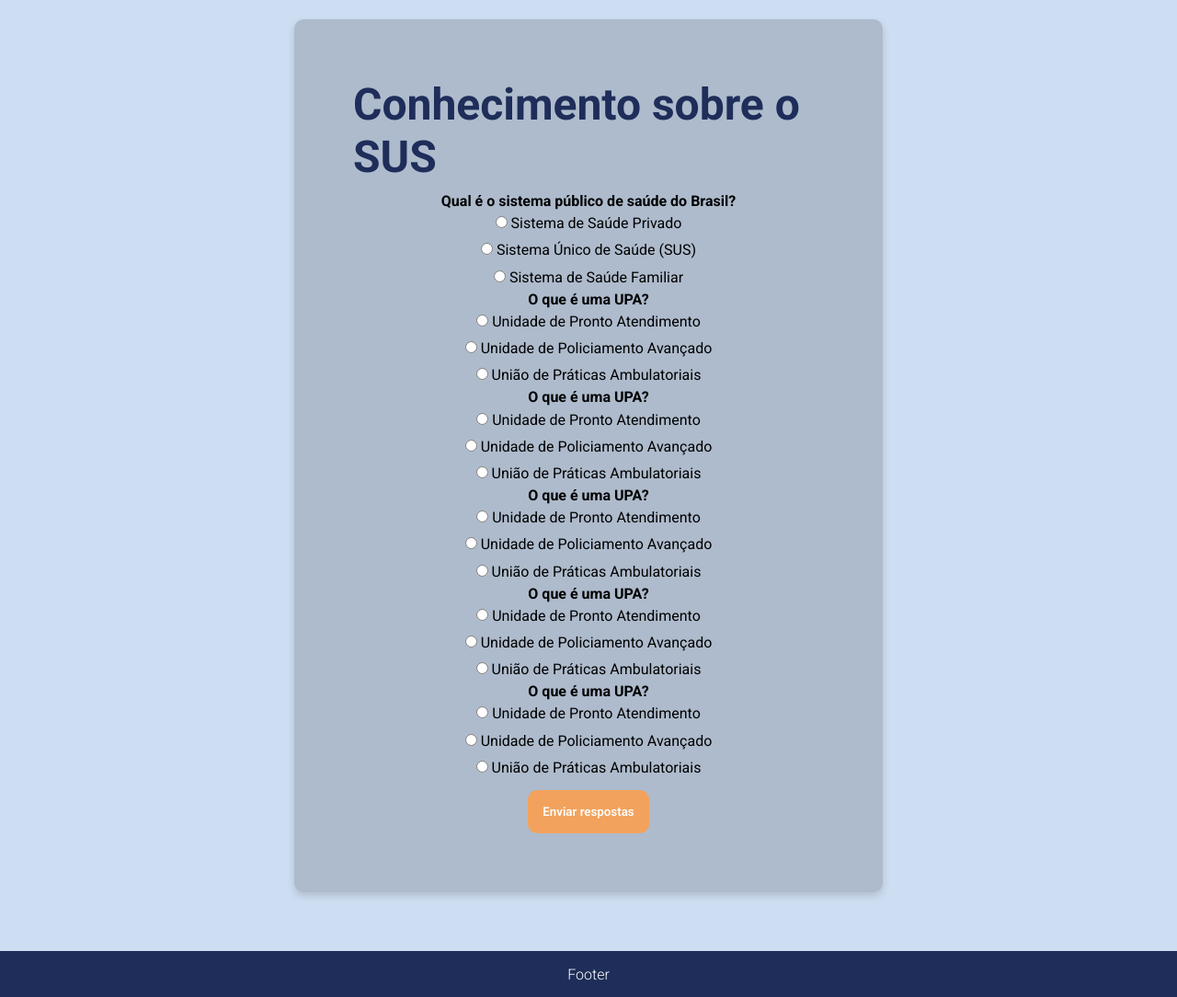
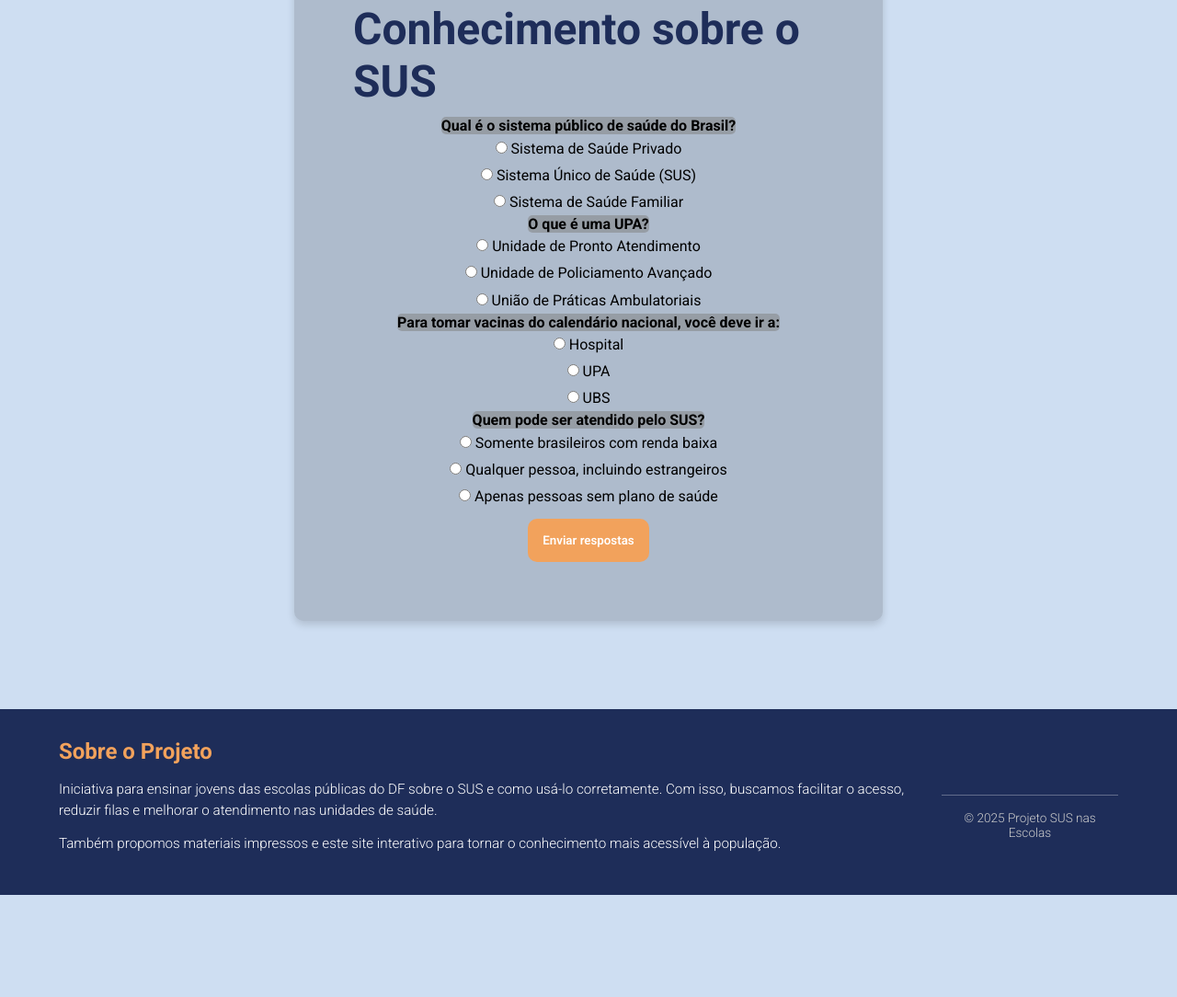
Before and after one commit to davimrqs/saude-escolas, a plain HTML site: page quiz.html in a window 1280 px wide. Shown: the part 254-1338 px from the top of the page at 92% size. After the commit the page ends 1227 px from the top, so only its background shows below. Drawn offline with nearby package versions, Linux system fonts and the light colour scheme.

Commit message:
Versão final

```diff
--- a/app.js
+++ b/app.js
@@ -3,6 +3,7 @@ const resultDiv = document.getElementById('result');
 //document.getElementById('ganhadorImagem').classList.add('hidden');
 
 let points = 0;
+const questions = document.querySelectorAll('.question');
 
 function resetarJogo() {
     const menu = document.querySelector(".quiz-container");
@@ -23,7 +24,7 @@ function resetarJogo() {
 
 // Trocar de código para pegar o ID do quiz e adicionar um listener event para submit
 function showResult() {
-
+    let teste = 0;
     const q1 = document.querySelector('input[name="q1"]:checked');
     const q2 = document.querySelector('input[name="q2"]:checked');
     const q3 = document.querySelector('input[name="q3"]:checked');
@@ -32,12 +33,16 @@ function showResult() {
     let formIsValid = true;
     const respostasCorretas = {
         "q1": "b",
-        "q2": "a"
+        "q2": "a",
+        "q3": "c",
+        "q4": "b"
     };
     questions.forEach(function(question) {
-
         const selected = question.querySelector('input[type="radio"]:checked')
-        if (!selected) {
+        if (selected) {
+            teste++;
+        }
+        if (teste < questions.length) {
             formIsValid = false;
         if (!formIsValid){
             document.getElementById('result').innerHTML = "Selecione todas as opções antes de enviar o texto.";
@@ -57,13 +62,13 @@ function showResult() {
             buttons.style.display = "flex";
             menu.classList.add("hidden");
             document.getElementById("result").style.display = "flex";
-            if (points == 2){
+            if (points == 3){
                 document.getElementById('result').innerHTML = "Você acertou todas as questões. Parabéns!";
                 document.getElementById('result').style.color = "green";
                 img.style.display = "flex";
                 img2.style.display = "none";
             }else if (points > 0 ){
-                document.getElementById('result').innerHTML = "Você acertou  " + points + " questões de 2. Parabéns!";
+                document.getElementById('result').innerHTML = "Você acertou  " + points + " questões de 4. Parabéns!";
                 document.getElementById('result').style.color = "orange";
                 img.style.display = "flex";
                 img2.style.display = "none";
@@ -103,7 +108,9 @@ closeMenu.addEventListener('click', () => {
 
 // Feedback
 var allStars = document.querySelectorAll('.star');
-
+function enviarFeedback() {
+    alert("Função ainda não atribuída.");
+}
 function limparFeedback(event) {
     event.preventDefault();
     document.querySelector('textarea[name="resenha"]').value = "";
@@ -121,10 +128,12 @@ function limparFeedback(event) {
 
 document.addEventListener('click', function(e) {
     var clickedStar = e.target.classList;
-    if (!clickedStar.contains('ativo')) {
-        allStars.forEach(function(star){
-            star.classList.remove('ativo');
-        });
-        clickedStar.add('ativo');
+    if (clickedStar.contains('star')) {
+        if (!clickedStar.contains('ativo')) {
+            allStars.forEach(function(star){
+                star.classList.remove('ativo');
+            });
+            clickedStar.add('ativo');
+        }
     }
 });
--- a/quiz.html
+++ b/quiz.html
@@ -29,7 +29,7 @@
             <h1 class="quiz-container__title">Conhecimento sobre o SUS</h1>
 
             <div class="question" id="question1">
-                <p><strong>Qual é o sistema público de saúde do Brasil?</strong></p>
+                <p class="question-title"><strong>Qual é o sistema público de saúde do Brasil?</strong></p>
                 <label for="option1">
                     <input type="radio" id="option1" name="q1" value="a"> Sistema de Saúde Privado
                 </label>
@@ -41,7 +41,7 @@
                 </label>
             </div>
             <div class="question" id="question2">
-                <p><strong>O que é uma UPA?</strong></p>
+                <p class="question-title"><strong>O que é uma UPA?</strong></p>
                 <label for="option4">
                     <input type="radio" id="option4" name="q2" value="a"> Unidade de Pronto Atendimento
                 </label>
@@ -53,53 +53,30 @@
                 </label>
             </div>
             <div class="question" id="question3">
-                <p><strong>O que é uma UPA?</strong></p>
-                <label for="option4">
-                    <input type="radio" id="option4" name="q2" value="a"> Unidade de Pronto Atendimento
+                <p class="question-title"><strong>Para tomar vacinas do calendário nacional, você deve ir a:</strong></p>
+                <label for="option7">
+                    <input type="radio" id="option7" name="q3" value="a"> Hospital
                 </label>
-                <label for="option5">
-                    <input type="radio" id="option5" name="q2" value="b"> Unidade de Policiamento Avançado
+                <label for="option8">
+                    <input type="radio" id="option8" name="q3" value="b"> UPA
                 </label>
-                <label for="option6">
-                    <input type="radio" id="option6" name="q2" value="c"> União de Práticas Ambulatoriais
+                <label for="option9">
+                    <input type="radio" id="option9" name="q3" value="c"> UBS
                 </label>
             </div>
-            <div class="question" id="question2">
-                <p><strong>O que é uma UPA?</strong></p>
-                <label for="option4">
-                    <input type="radio" id="option4" name="q2" value="a"> Unidade de Pronto Atendimento
+            <div class="question" id="question4">
+                <p class="question-title"><strong>Quem pode ser atendido pelo SUS?</strong></p>
+                <label for="option10">
+                    <input type="radio" id="option10" name="q4" value="a"> Somente brasileiros com renda baixa
                 </label>
-                <label for="option5">
-                    <input type="radio" id="option5" name="q2" value="b"> Unidade de Policiamento Avançado
+                <label for="option11">
+                    <input type="radio" id="option11" name="q4" value="b"> Qualquer pessoa, incluindo estrangeiros
                 </label>
-                <label for="option6">
-                    <input type="radio" id="option6" name="q2" value="c"> União de Práticas Ambulatoriais
+                <label for="option12">
+                    <input type="radio" id="option12" name="q4" value="c"> Apenas pessoas sem plano de saúde
                 </label>
             </div>
-            <div class="question" id="question2">
-                <p><strong>O que é uma UPA?</strong></p>
-                <label for="option4">
-                    <input type="radio" id="option4" name="q2" value="a"> Unidade de Pronto Atendimento
-                </label>
-                <label for="option5">
-                    <input type="radio" id="option5" name="q2" value="b"> Unidade de Policiamento Avançado
-                </label>
-                <label for="option6">
-                    <input type="radio" id="option6" name="q2" value="c"> União de Práticas Ambulatoriais
-                </label>
-            </div>
-            <div class="question" id="question2">
-                <p><strong>O que é uma UPA?</strong></p>
-                <label for="option4">
-                    <input type="radio" id="option4" name="q2" value="a"> Unidade de Pronto Atendimento
-                </label>
-                <label for="option5">
-                    <input type="radio" id="option5" name="q2" value="b"> Unidade de Policiamento Avançado
-                </label>
-                <label for="option6">
-                    <input type="radio" id="option6" name="q2" value="c"> União de Práticas Ambulatoriais
-                </label>
-            </div>
+
             <button onclick="showResult()" class="quiz-submit-button">Enviar respostas</button>
             <!-- Resultado -->
         </div>
@@ -110,7 +87,20 @@
             <button onclick="resetarJogo()" class="quiz-container__buttons__button">Jogar novamente</button>
         </div>
     </div>
-    <footer>Footer</footer>
+    <footer class="footer">
+        <div class="footer-content">
+          <h4>Sobre o Projeto</h4>
+          <p class="footer-text">
+            Iniciativa para ensinar jovens das escolas públicas do DF sobre o SUS e como usá-lo corretamente. Com isso, buscamos facilitar o acesso, reduzir filas e melhorar o atendimento nas unidades de saúde.
+          </p>
+          <p class="footer-text mobile-hidden">
+            Também propomos materiais impressos e este site interativo para tornar o conhecimento mais acessível à população.
+          </p>
+        </div>
+        <div class="footer-bottom">
+          <p>&copy; 2025 Projeto SUS nas Escolas</p>
+        </div>
+      </footer>
 </body>
 <script type="text/javascript" src="app.js"></script>
 </html>
--- a/style2.css
+++ b/style2.css
@@ -54,12 +54,42 @@ header #logo {
 
 header img {
     width: 80%;
+    background-color: rgba(0, 0, 0, 0.15);
+    border-radius: 15%;
+    margin: 6%;
 }
+.footer {
+    background-color: var(--titulo-color);
+    color: white;
+    padding: 2rem 5%;
+    margin-top: 2rem;
+    font-size: 0.95rem;
+  }
 
-#logo:active img {
-    box-shadow: 0 0 15px rgba(0, 0, 0, 0.3);  /* Sombra ao pressionar */
-    transition: box-shadow 0.3s ease;
-}
+  .footer-content {
+    max-width: 960px;
+    margin: 0 auto;
+  }
+
+  .footer-content h4 {
+    font-size: 1.5rem;
+    margin-bottom: 1rem;
+    color: var(--button-color);
+  }
+
+  .footer-content p {
+    margin-bottom: 0.8rem;
+    line-height: 1.5;
+  }
+
+  .footer-bottom {
+    margin-top: 2rem;
+    border-top: 1px solid rgba(255, 255, 255, 0.3);
+    padding-top: 1rem;
+    text-align: center;
+    font-size: 0.85rem;
+    color: #ccc;
+  }
 
 .menu__nav {
     flex: 1 1 100vw;
@@ -163,7 +193,7 @@ h3 {
 
 footer {
     display: flex;
-    height: 50px;
+    height: 100%;
     background-color: var(--titulo-color);
     color: white;
     font-weight: 300;
@@ -183,12 +213,11 @@ footer {
 .container {
     display: flex;
     width: 100%;
-    margin: 3em 0 0 0;
     min-height: calc(100vh - 50px);
     justify-content: center;
     align-items: center;
     flex-direction: column;
-    padding-top: 100px;
+    padding-top: 3em;
 }
 
 .quiz-container {
@@ -269,6 +298,12 @@ footer {
 
 .question label {
     margin: 1%;
+}
+
+.question-title {
+    background-color: rgba(128, 128, 128, 0.5);
+    border-radius: 5px;
+    text-align: center;
 }
 
 #result {
@@ -405,7 +440,9 @@ textarea {
 }
 
 @media only screen and (max-width: 712px){
-
+    .container {
+        padding-top: 12.5em;
+    }
     .servicos-saude {
         flex-wrap: wrap-reverse;
         margin: 5% 10% 5% 10%;
```
Also changed, not shown: feedback.html (+15 -2 lines), index.html (+37 -2 lines).
